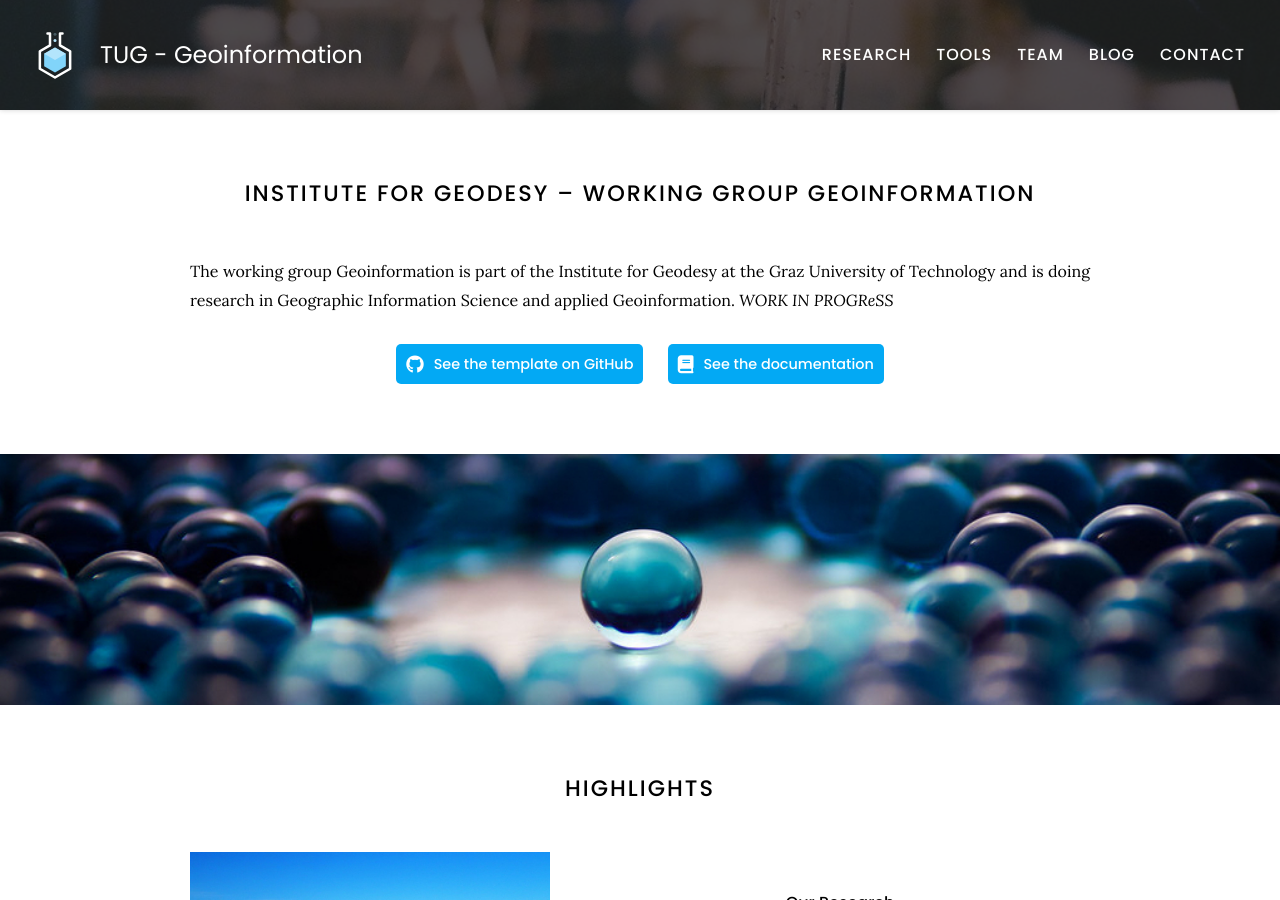
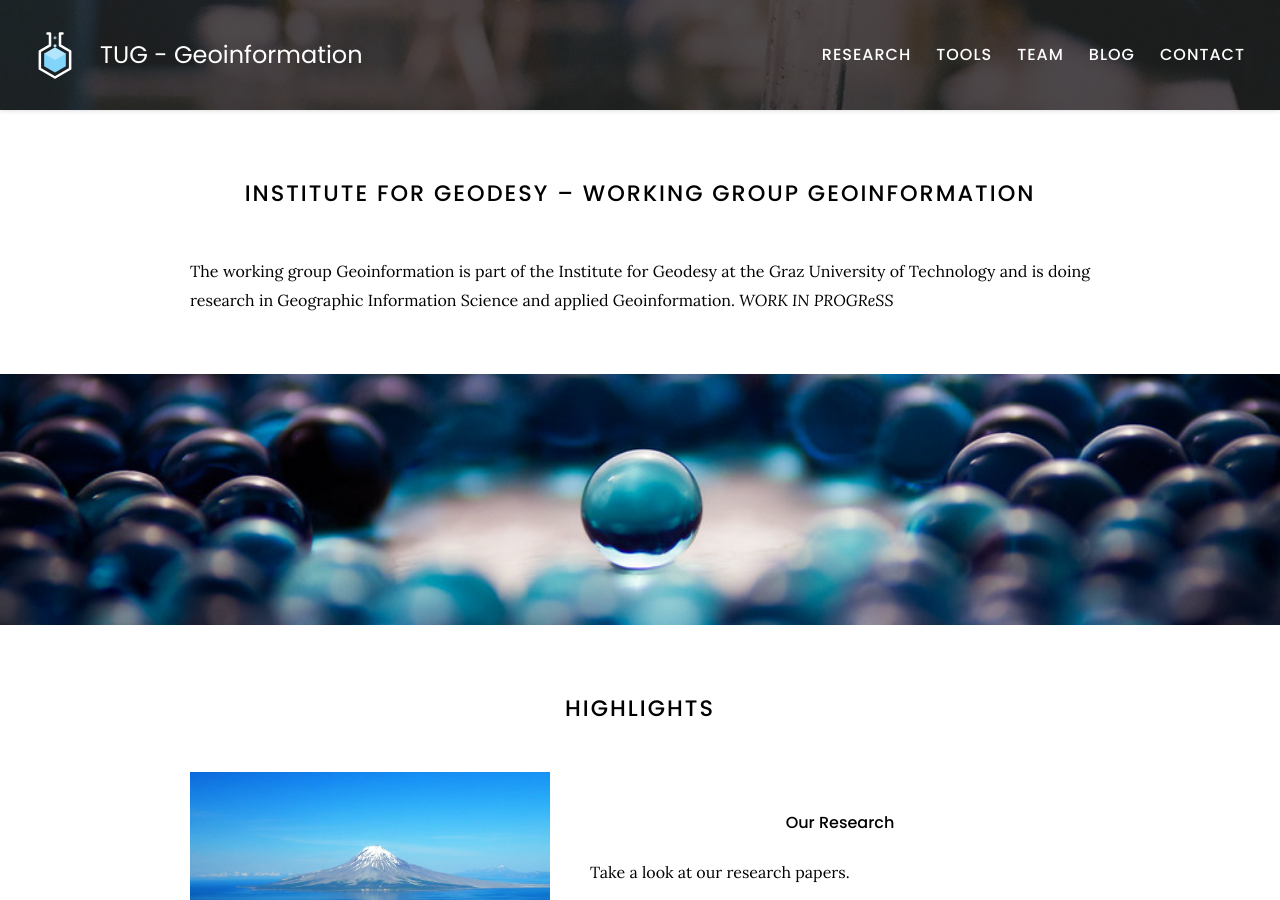
Before and after one commit to geowei1/geowei1.github.io, a Jekyll site: the page built from index.md, in a window 1280 px wide and 900 px high. Built offline with Jekyll 4.4.1, drawn with Linux system fonts in a browser that asks for light colours.

Commit message:
Update index.md

```diff
--- a/index.md
+++ b/index.md
@@ -8,22 +8,6 @@ The working group Geoinformation is part of the Institute for Geodesy at the Gra
 *WORK IN PROGReSS*
 
 
-{%
-  include link.html
-  type="github"
-  icon=""
-  text="See the template on GitHub"
-  link="greenelab/lab-website-template"
-  style="button"
-%}
-{%
-  include link.html
-  type="docs"
-  icon=""
-  text="See the documentation"
-  link="https://github.com/greenelab/lab-website-template/wiki"
-  style="button"
-%}
 {:.center}
 
 {% include section.html full=true %}
```
